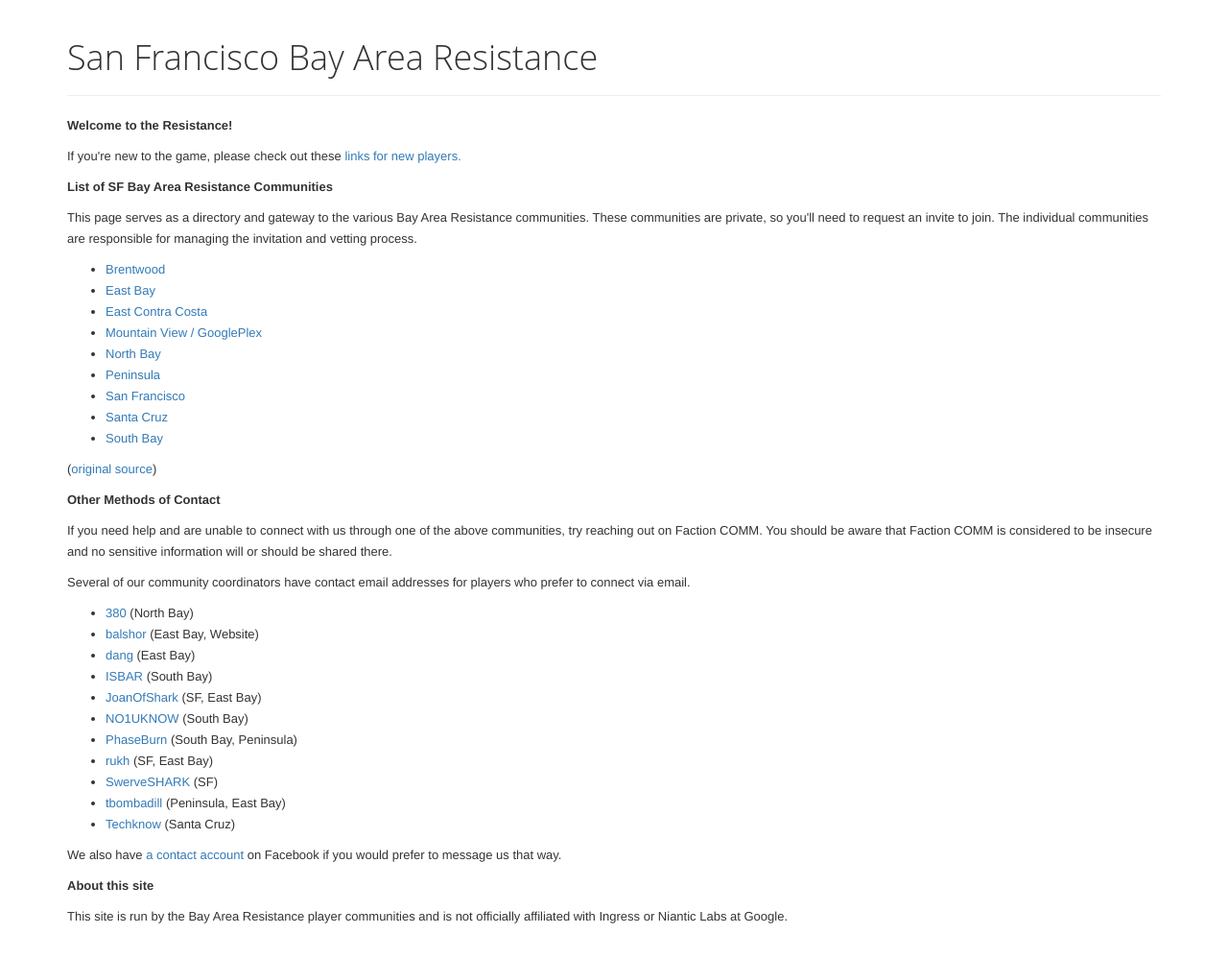
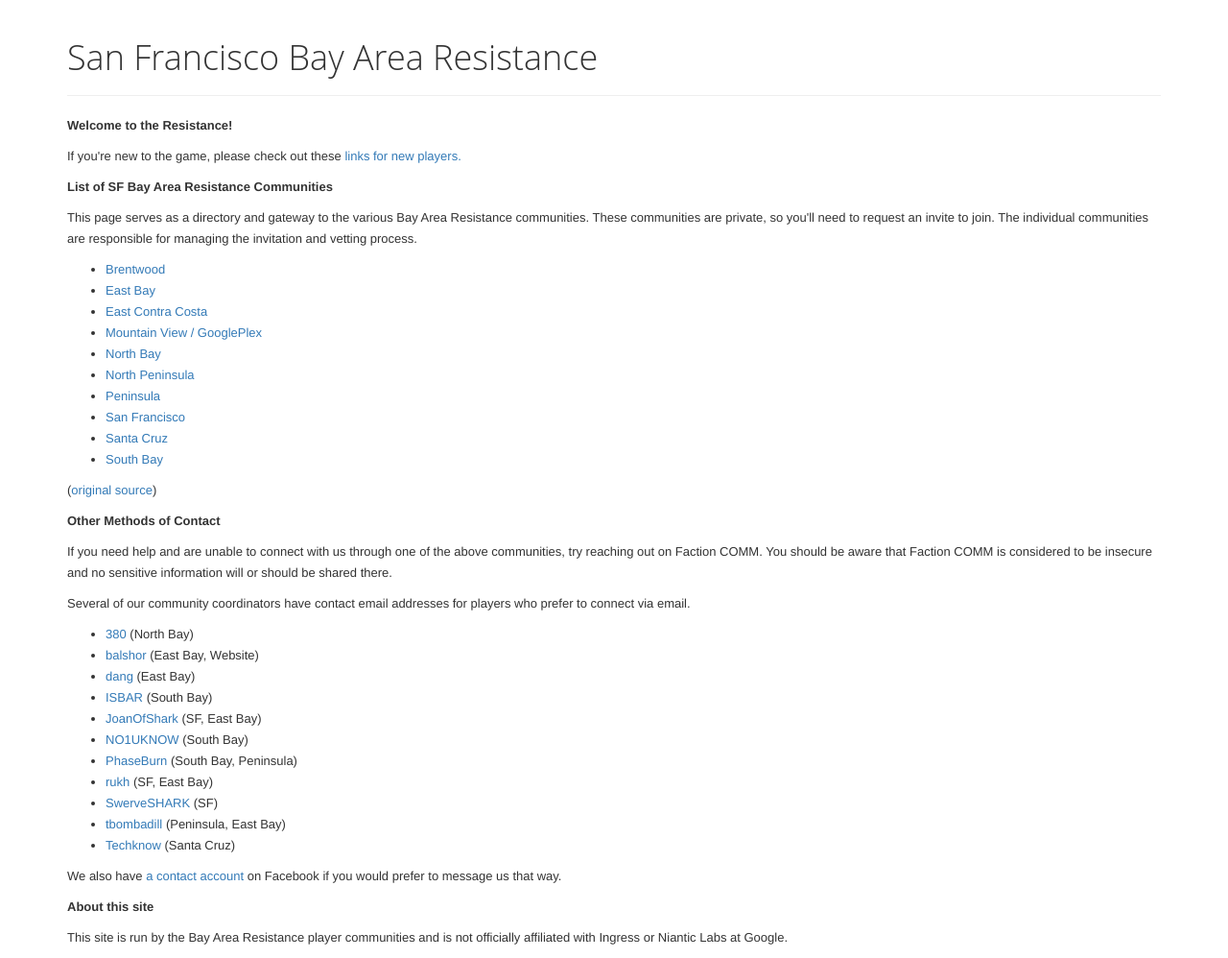
Before and after one commit to balshor/sfbay.resists.org, a Jekyll site: the page built from index.html, in a window 1280 px wide. Shown: the whole page at 96% size. Built offline with Jekyll 4.4.1, drawn with Linux system fonts in a browser that asks for light colours; nearby versions of some CDN libraries; before the commit the page ends 976 px from its top, so only the background shows below that.

Commit message:
Add npn community to the list of communities.

```diff
--- a/_data/communities.yaml
+++ b/_data/communities.yaml
@@ -13,6 +13,9 @@
 - name: North Bay
   url: /nby/
 
+- name: North Peninsula
+  url: /npn/
+
 - name: Peninsula
   url: /pen/
 
```
